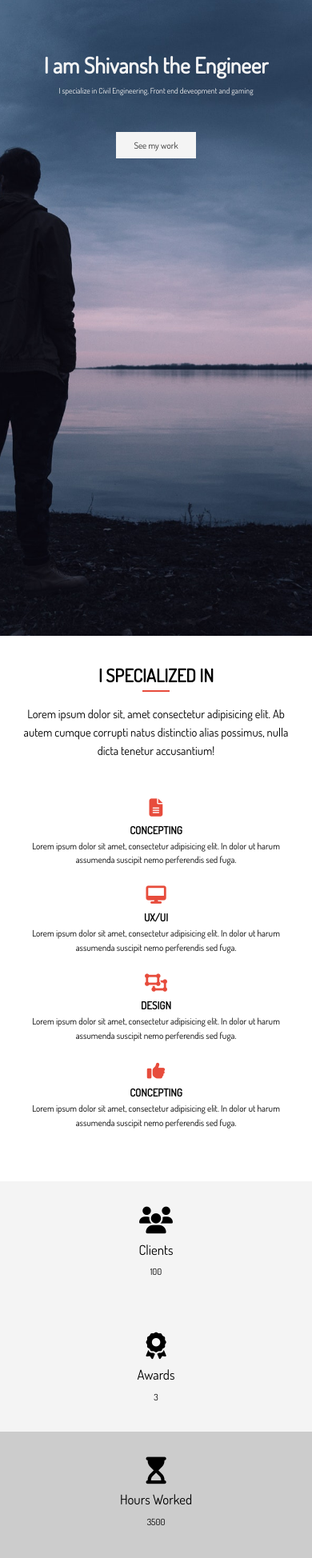
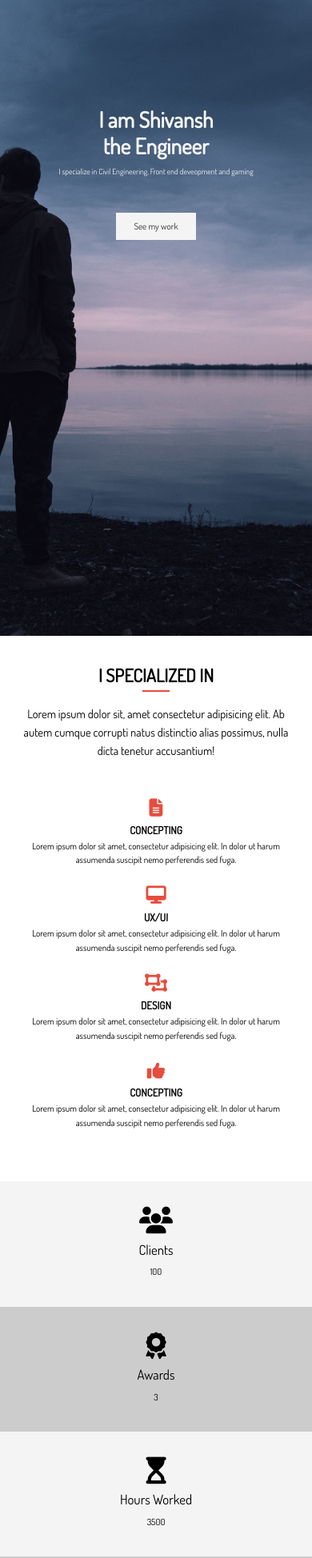
Before and after one commit to shiv901/CSCC-Portfolio, a plain HTML site: page index.html in a window 390 px wide. Shown: the part 49-1997 px from the top of the page at 80% size. Drawn offline with Linux system fonts and the light colour scheme.

Commit message:
updated media home

```diff
--- a/assets/scss/_media.scss
+++ b/assets/scss/_media.scss
@@ -18,9 +18,14 @@
   }
 
   #header-content{
+    padding-top: 40%;
     h1{
       font-size: 7vw;
       margin-bottom: 0.5rem;
+
+      .only-mobile{
+        display: initial;
+      }
     }
     p{
       font-size: 2.5vw;
@@ -28,21 +33,23 @@
     }
   }
 
+
+
   #home-a .specials,
   #home-b .stats{
     grid-template-columns: repeat(1, 1fr);
   }
   #home-b .stats{
-    div {
-      &:nth-child(-n+2){
-        padding: 2rem 0;
-        background: $light-color;
-      }
-      &:nth-child(n+3){
-        padding: 2rem 0;
-        background: $medium-color;
-      }
-    }
+    // div {
+    //   &:nth-child(-n+2){
+    //     padding: 2rem 0;
+    //     background: $light-color;
+    //   }
+    //   &:nth-child(n+3){
+    //     padding: 2rem 0;
+    //     background: $medium-color;
+    //   }
+    // }
   }
 
   #home-c .process{
--- a/assets/scss/_utilities.scss
+++ b/assets/scss/_utilities.scss
@@ -94,6 +94,10 @@ input[class^="btn-"]:hover{
   }
 }
 
+.only-mobile{
+  display: none;
+}
+
 .section-title{
   font-size: 2em;
   font-weight: bold;
--- a/index.html
+++ b/index.html
@@ -21,7 +21,7 @@
         </ul>
       </nav>
       <div id="header-content">
-        <h1>I am Shivansh the <span class="txt-type" data-wait="3000" data-words='["Engineer", "Front-End Dev", "Gamer"]'></span></h1>
+        <h1>I am Shivansh <br class="only-mobile">the <span class="txt-type" data-wait="3000" data-words='["Engineer", "Front-End Dev", "Gamer"]'></span></h1>
         <p>I specialize in Civil Engineering, Front end deveopment and gaming</p>
         <a href="work.html" class="btn-light">See my work</a>
       </div>
```
Also changed, not shown: assets/css/style.css.
